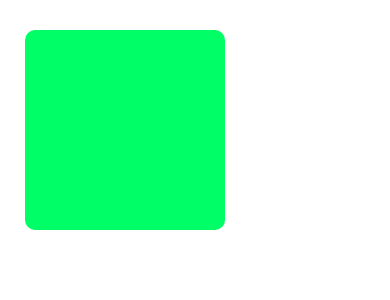
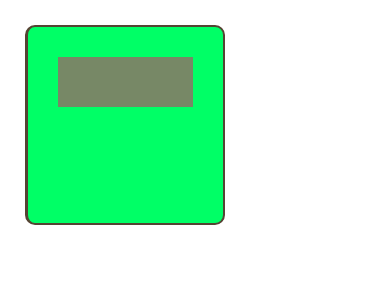
Before and after one commit to xunzhongchen/react-native, a React Native app: screen / in a window 390 px wide. Shown: the top 300 px of the page. Built offline with nearby package versions, Linux system fonts and the light colour scheme.

Commit message:
介绍 padding border属性, 不支持组合写法  平台兼容属性

```diff
--- a/App.js
+++ b/App.js
@@ -18,7 +18,9 @@ type Props = {};
 export default class App extends Component<Props> {
   render() {
     return (
-      <View style={[style.container,style.other]}></View>
+      <View style={[style.container,style.other]}>
+        <View style={style.subBox}></View>
+      </View>
     );
   }
 }
@@ -29,15 +31,23 @@ const style = StyleSheet.create({
     width: 200,
     height: 200,
     backgroundColor: '#ff6600',
-    //marginTop: 25,
     borderRadius: 10,
-    margin:'25',//可以使用百分比
-    //margin:"25 20 35 45",  非法报错 不支持 上 右 下 左
-    marginHorizontal:40,//水平方向
-    marginVertical:30//垂直方向
+    margin:25,
+    padding:30,
+    borderWidth:2,
+    borderColor:'#543',
+    borderStyle:'solid',//solid | dotted | dashed
+    borderLeftWidth:3
+
+
+
   },
   other:{
     marginLeft: 25,
     backgroundColor: '#00ff66'
+  },
+  subBox:{
+    height:50,
+    backgroundColor:'#786'
   }
 })
```
Also changed, not shown: 2 other files (tests, documents, lock files or other folders).
